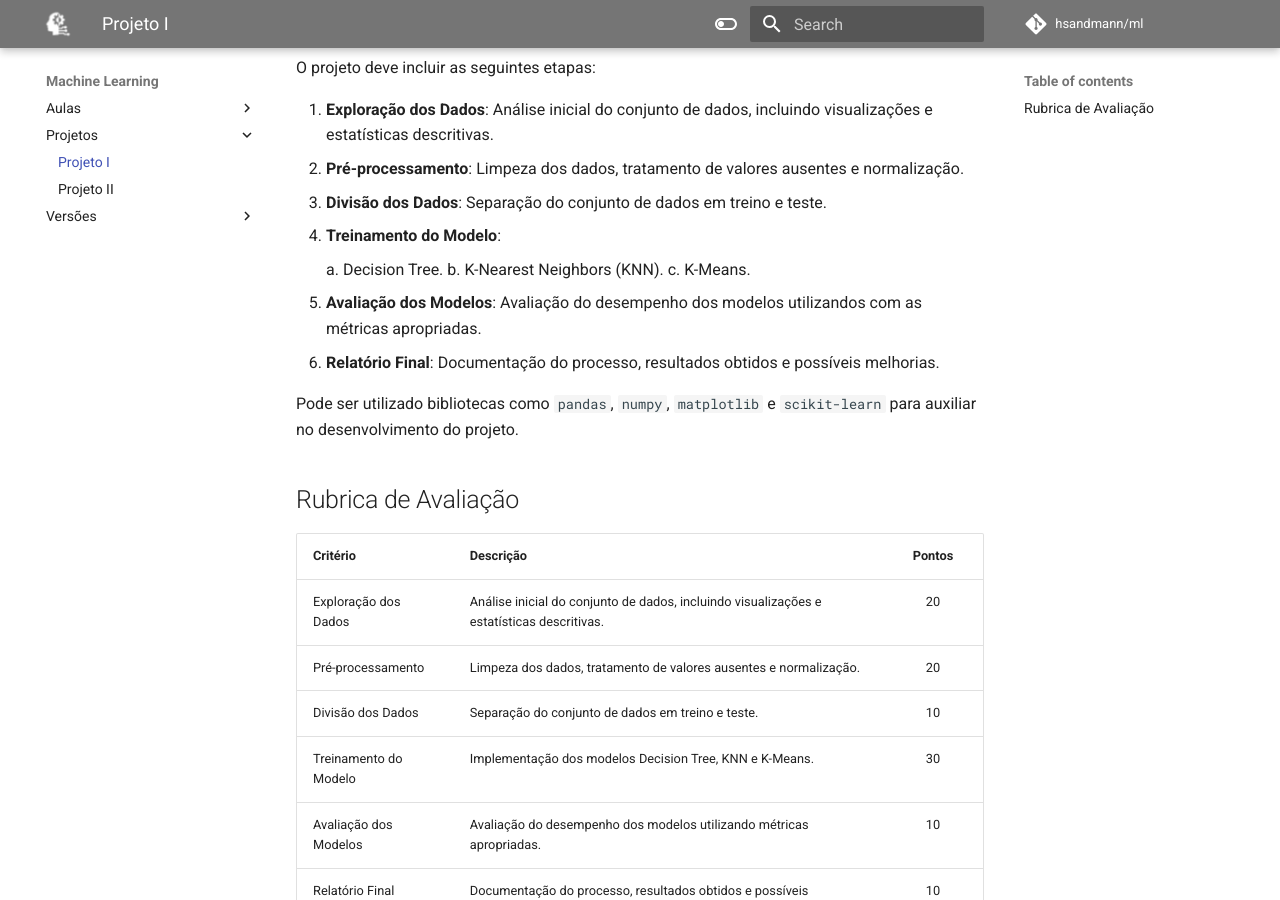
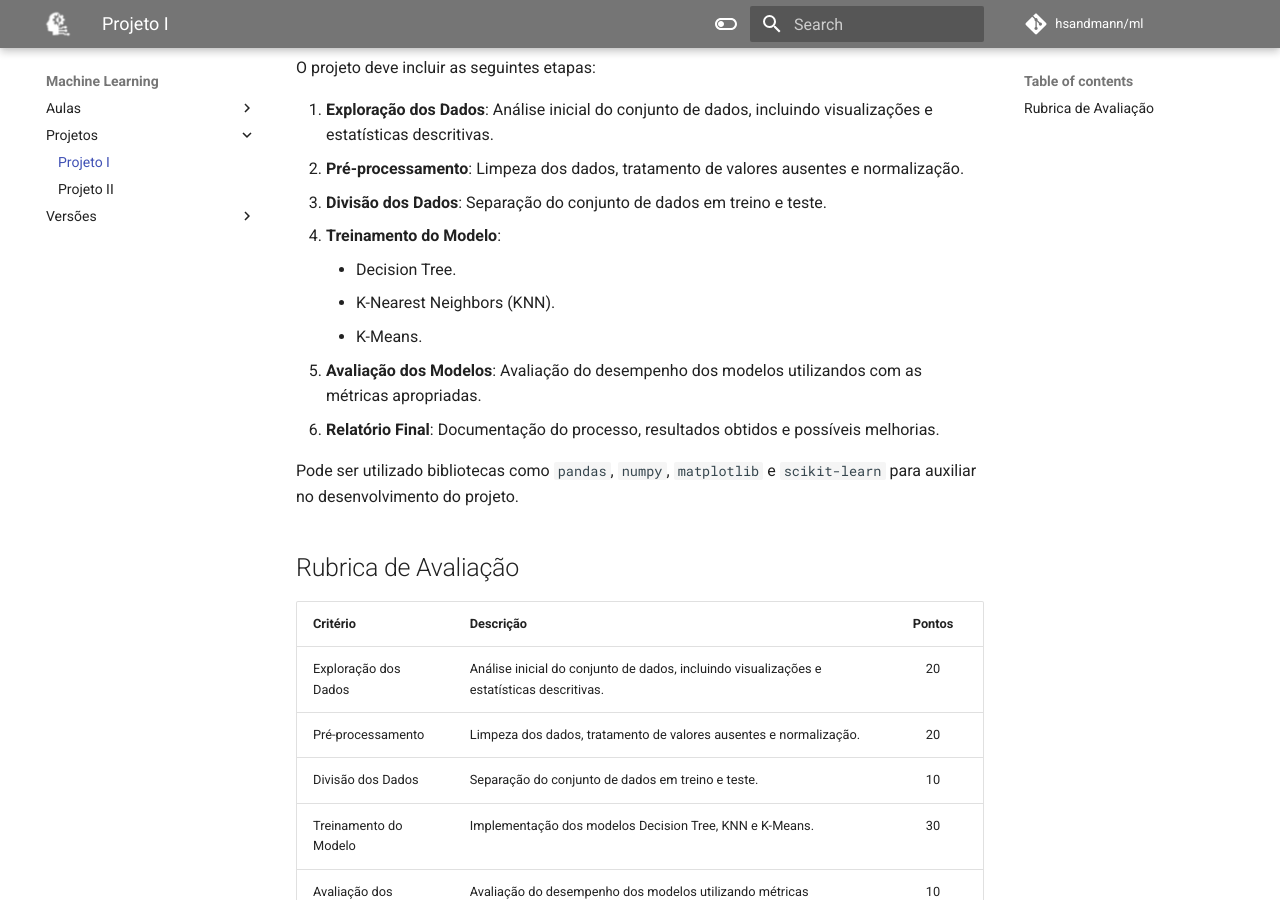
Before and after one commit to hsandmann/ml, an MkDocs documentation site: the page built from docs/versions/2025.2/projects/1/projeto_i.md, in a window 1280 px wide and 900 px high, scrolled down 707 px. Built offline with MkDocs 1.6.1 and Material for MkDocs 9.7.7, drawn with Linux system fonts in a browser that asks for light colours; emoji names are drawn with the system emoji font; comment, search, counter and statistics services are not loaded.

Commit message:
fixed paths

```diff
--- a/docs/versions/2025.2/projects/1/projeto_i.md
+++ b/docs/versions/2025.2/projects/1/projeto_i.md
@@ -24,13 +24,10 @@ O projeto deve incluir as seguintes etapas:
 1. **Exploração dos Dados**: Análise inicial do conjunto de dados, incluindo visualizações e estatísticas descritivas.
 2. **Pré-processamento**: Limpeza dos dados, tratamento de valores ausentes e normalização.
 3. **Divisão dos Dados**: Separação do conjunto de dados em treino e teste.
-
 4. **Treinamento do Modelo**:
-
-    a. Decision Tree.
-    b. K-Nearest Neighbors (KNN).
-    c. K-Means.
-
+    - Decision Tree.
+    - K-Nearest Neighbors (KNN).
+    - K-Means.
 5. **Avaliação dos Modelos**: Avaliação do desempenho dos modelos utilizandos com as métricas apropriadas.
 6. **Relatório Final**: Documentação do processo, resultados obtidos e possíveis melhorias.
 
```
